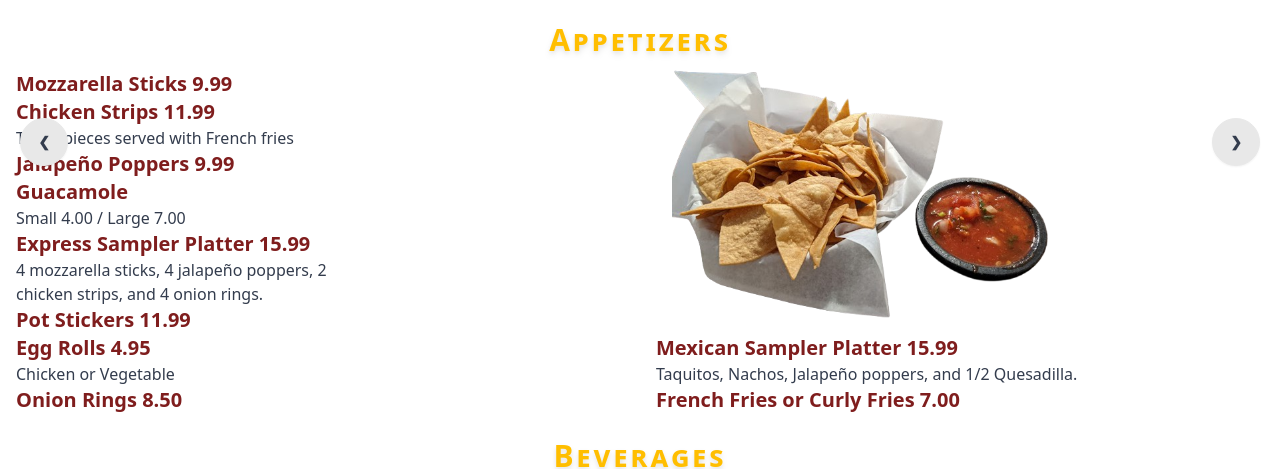
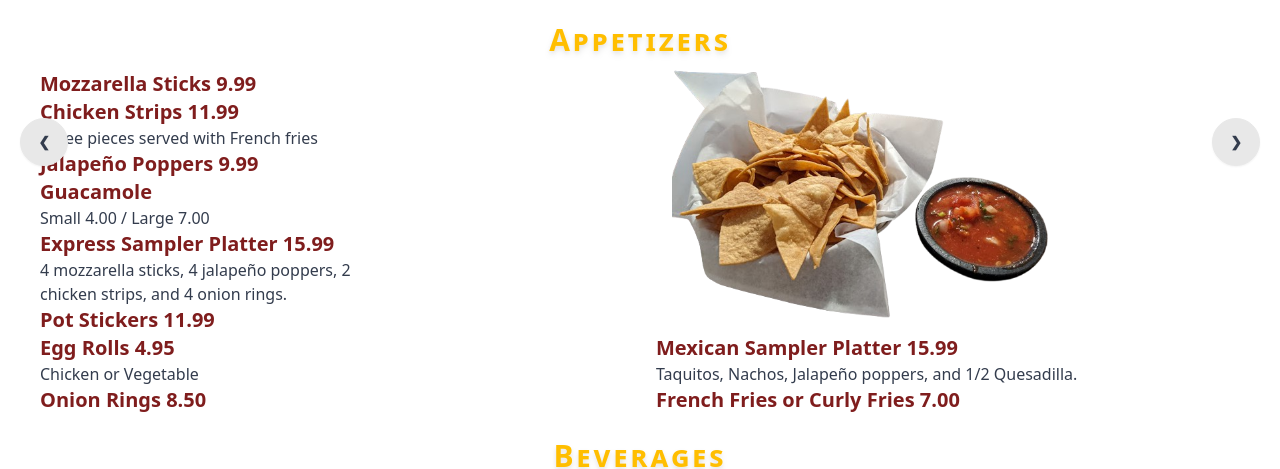
Before and after one commit to LabyrinthWarden/Lucios, a SvelteKit app: page /en/menu/page5 in a window 1280 px wide. Shown: the part 258-727 px from the top of the page. Built offline with nearby package versions, Linux system fonts and the light colour scheme.

Commit message:
updated menu

```diff
--- a/src/routes/en/menu/page5/+page.svelte
+++ b/src/routes/en/menu/page5/+page.svelte
@@ -21,7 +21,7 @@
         <div class="mb-6 text-center">
           <MenuSectionHeader category="Appetizers" />
           <div class="grid md:grid-cols-2 text-center md:text-left">
-            <div>
+            <div class="md:pl-6">
               <MenuItem name="Mozzarella Sticks" price="9.99" />
               <MenuItem
                 name="Chicken Strips"
@@ -257,6 +257,6 @@
       </div>
     </div>
     <!-- Navigation Buttons -->
-    <MenuNavButtonsEn previousPageNum="4" nextPageNum="1" />
+    <MenuNavButtonsEn previousPageNum="6" nextPageNum="1" />
   </div>
 </div>
```
